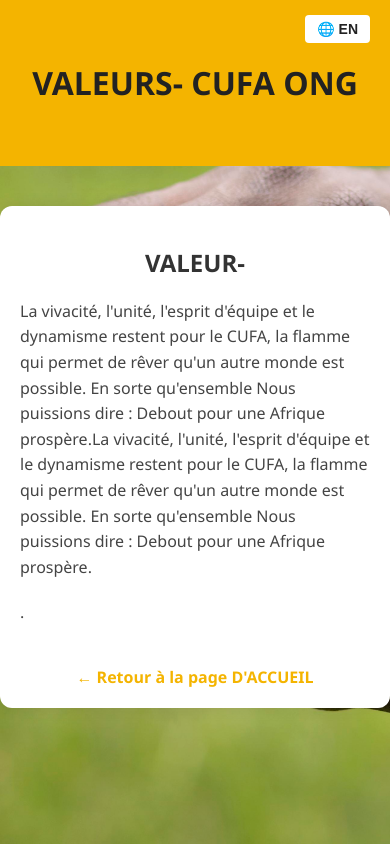
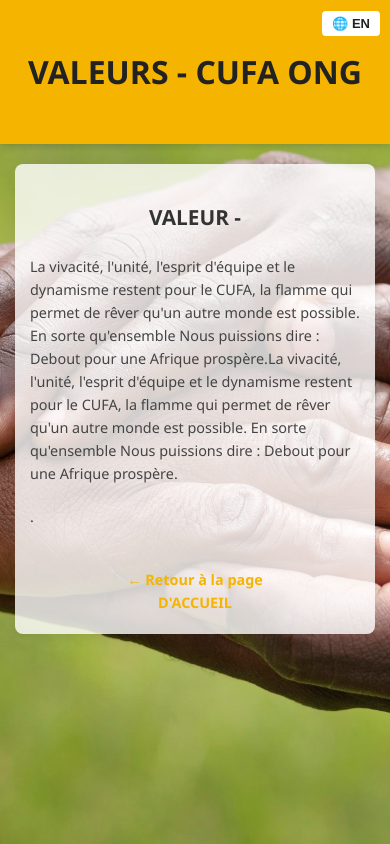
Before and after one commit to Cufaasbl/Cufa-ong, a plain HTML site: page valeurs.html in a window 390 px wide. Drawn offline with Linux system fonts and the light colour scheme.

Commit message:
Update valeurs.html

```diff
--- a/valeurs.html
+++ b/valeurs.html
@@ -1,34 +1,39 @@
 <!DOCTYPE html>
 <html lang="fr">
 <head>
-  <meta charset="UTF-8">
-  <meta name="viewport" content="width=device-width, initial-scale=1.0">
+  <meta charset="UTF-8" />
+  <meta name="viewport" content="width=device-width, initial-scale=1" />
   <title>Détails des Événements - CUFA ONG</title>
   <style>
-    body {
-  font-family: 'Segoe UI', Arial, sans-serif;
-  margin: 0;
-  padding: 0;
-  overflow-x: hidden;
-  background-image: url('fong evenement.jpg.jpg'); /* Ton image ici */
-  background-size: cover;
-  background-repeat: no-repeat;
-  background-position: center;
-  background-attachment: fixed;
-}
+    /* Reset basique */
+    *, *::before, *::after {
+      box-sizing: border-box;
+    }
+
     :root {
       --main-color: #f4b400;
       --text-color: #222;
       --bg-color: #fff8dc;
       --accent-color: #333;
+      --max-width: 900px;
+      --padding-desktop: 40px 30px;
+      --padding-mobile: 20px 15px;
+      --border-radius: 12px;
     }
 
     body {
       font-family: 'Segoe UI', Arial, sans-serif;
-      background-color: var(--bg-color);
       margin: 0;
       padding: 0;
       overflow-x: hidden;
+      background-image: url('fong evenement.jpg.jpg'); /* Image de fond */
+      background-size: cover;
+      background-repeat: no-repeat;
+      background-position: center;
+      background-attachment: fixed;
+      background-color: var(--bg-color);
+      color: var(--text-color);
+      line-height: 1.6;
     }
 
     header {
@@ -38,12 +43,14 @@
       text-align: center;
       animation: slideDown 1s ease-in-out;
       position: relative;
+      box-shadow: 0 2px 8px rgba(0,0,0,0.15);
     }
 
     .lang-switch {
       position: absolute;
       top: 15px;
       right: 20px;
+      z-index: 10;
     }
 
     .lang-switch button {
@@ -54,15 +61,22 @@
       border-radius: 4px;
       cursor: pointer;
       font-weight: bold;
+      transition: background-color 0.3s ease;
+    }
+
+    .lang-switch button:hover,
+    .lang-switch button:focus {
+      background-color: #eee;
+      outline: none;
     }
 
     main {
-      max-width: 900px;
+      max-width: var(--max-width);
       margin: 40px auto;
-      background: #ffffff;
-      padding: 40px 30px;
+      background: #ffffffcc; /* légère transparence pour voir image */
+      padding: var(--padding-desktop);
       box-shadow: 0 0 15px rgba(0,0,0,0.1);
-      border-radius: 12px;
+      border-radius: var(--border-radius);
       opacity: 0;
       transform: translateY(50px);
       transition: all 1s ease;
@@ -77,12 +91,13 @@
       text-align: center;
       color: var(--accent-color);
       margin-bottom: 20px;
+      font-size: 2rem;
     }
 
     p {
+      margin-top: 20px;
       color: #444;
-      line-height: 1.6;
-      margin-top: 20px;
+      font-size: 1.1rem;
     }
 
     .back {
@@ -93,6 +108,8 @@
       color: var(--main-color);
       font-weight: bold;
       transition: all 0.3s ease;
+      font-size: 1.2rem;
+      max-width: 250px;
     }
 
     .back:hover {
@@ -111,51 +128,100 @@
       }
     }
 
-    @media screen and (max-width: 600px) {
+    /* Responsive */
+    @media (max-width: 900px) {
       main {
-        padding: 20px;
+        margin: 30px 20px;
+        padding: 30px 20px;
       }
+      h2 {
+        font-size: 1.75rem;
+      }
+      p {
+        font-size: 1rem;
+      }
+      .back {
+        font-size: 1.1rem;
+      }
+    }
 
+    @media (max-width: 600px) {
+      header {
+        padding: 30px 15px;
+      }
       .lang-switch button {
         padding: 6px 12px;
         font-size: 14px;
+      }
+      main {
+        margin: 20px 15px;
+        padding: var(--padding-mobile);
+        border-radius: 8px;
+      }
+      h2 {
+        font-size: 1.5rem;
+      }
+      p {
+        font-size: 0.95rem;
+      }
+      .back {
+        font-size: 1rem;
+        max-width: 200px;
+      }
+    }
+
+    @media (max-width: 400px) {
+      header {
+        padding: 25px 10px;
+      }
+      .lang-switch {
+        top: 10px;
+        right: 10px;
+      }
+      .lang-switch button {
+        padding: 5px 10px;
+        font-size: 13px;
+      }
+      h2 {
+        font-size: 1.3rem;
+      }
+      p {
+        font-size: 0.9rem;
+      }
+      .back {
+        font-size: 0.9rem;
+        max-width: 180px;
       }
     }
   </style>
 </head>
 <body>
-
   <header>
     <div class="lang-switch">
       <button onclick="switchLang()">🌐 <span id="lang-btn">EN</span></button>
     </div>
-    <h1 id="header-title">VALEURS- CUFA ONG</h1>
+    <h1 id="header-title">VALEURS - CUFA ONG</h1>
   </header>
 
   <main id="main-content">
-    <h2 id="section-title">VALEUR-</h2>
+    <h2 id="section-title">VALEUR -</h2>
 
     <p id="p1">
       La vivacité, l'unité, l'esprit d'équipe et le dynamisme restent pour le CUFA,
       la flamme qui permet de rêver qu'un autre monde est possible. En sorte qu'ensemble Nous puissions dire :
-       Debout pour une Afrique prospère.La vivacité, l'unité, l'esprit d'équipe et le dynamisme restent pour le CUFA,
-       la flamme qui permet de rêver qu'un autre monde est possible. En sorte qu'ensemble Nous puissions dire : Debout pour une Afrique prospère.
-
+      Debout pour une Afrique prospère.La vivacité, l'unité, l'esprit d'équipe et le dynamisme restent pour le CUFA,
+      la flamme qui permet de rêver qu'un autre monde est possible. En sorte qu'ensemble Nous puissions dire : Debout pour une Afrique prospère.
     </p>
 
-    <p id="p2">
+    <p id="p2"></p>
 
-    </p>
-
-    <p id="p3">
-    <strong></strong>.
-    </p>
+    <p id="p3"><strong></strong>.</p>
 
     <a href="index.html" class="back" id="back-link">← Retour à la page D'ACCUEIL</a>
   </main>
 
   <script>
-    // Langue dynamique
+    // Traductions dynamique
     const translations = {
       fr: {
         header: "- CUFA ONG",
@@ -171,7 +237,7 @@
         title: "Upcoming or Ongoing",
         p1: "Vibrancy, unity, team spirit, and dynamism remain core values for CUFA.",
         p2: "The flame that keeps the dream of a better world alive. So that together we can say…",
-        p3: "Stand up for a prosperous Africa.  Vibrancy, unity, team spirit, and dynamism remain for CUFA the flame that keeps the dream of a better world alive. So that together we can say: Stand up for a prosperous Africa.",
+        p3: "Stand up for a prosperous Africa. Vibrancy, unity, team spirit, and dynamism remain for CUFA the flame that keeps the dream of a better world alive. So that together we can say: Stand up for a prosperous Africa.",
         back: "← Back to Multimedia Page",
         btn: "FR"
       }
@@ -191,7 +257,7 @@
       document.getElementById('lang-btn').textContent = t.btn;
     }
 
-    // Animation à l’apparition (scroll)
+    // Animation apparition au scroll
     const mainContent = document.getElementById('main-content');
     const observer = new IntersectionObserver((entries) => {
       entries.forEach(entry => {
@@ -199,12 +265,9 @@
           entry.target.classList.add('visible');
         }
       });
-    }, {
-      threshold: 0.3
-    });
+    }, { threshold: 0.3 });
 
     observer.observe(mainContent);
   </script>
-
 </body>
 </html>
```
